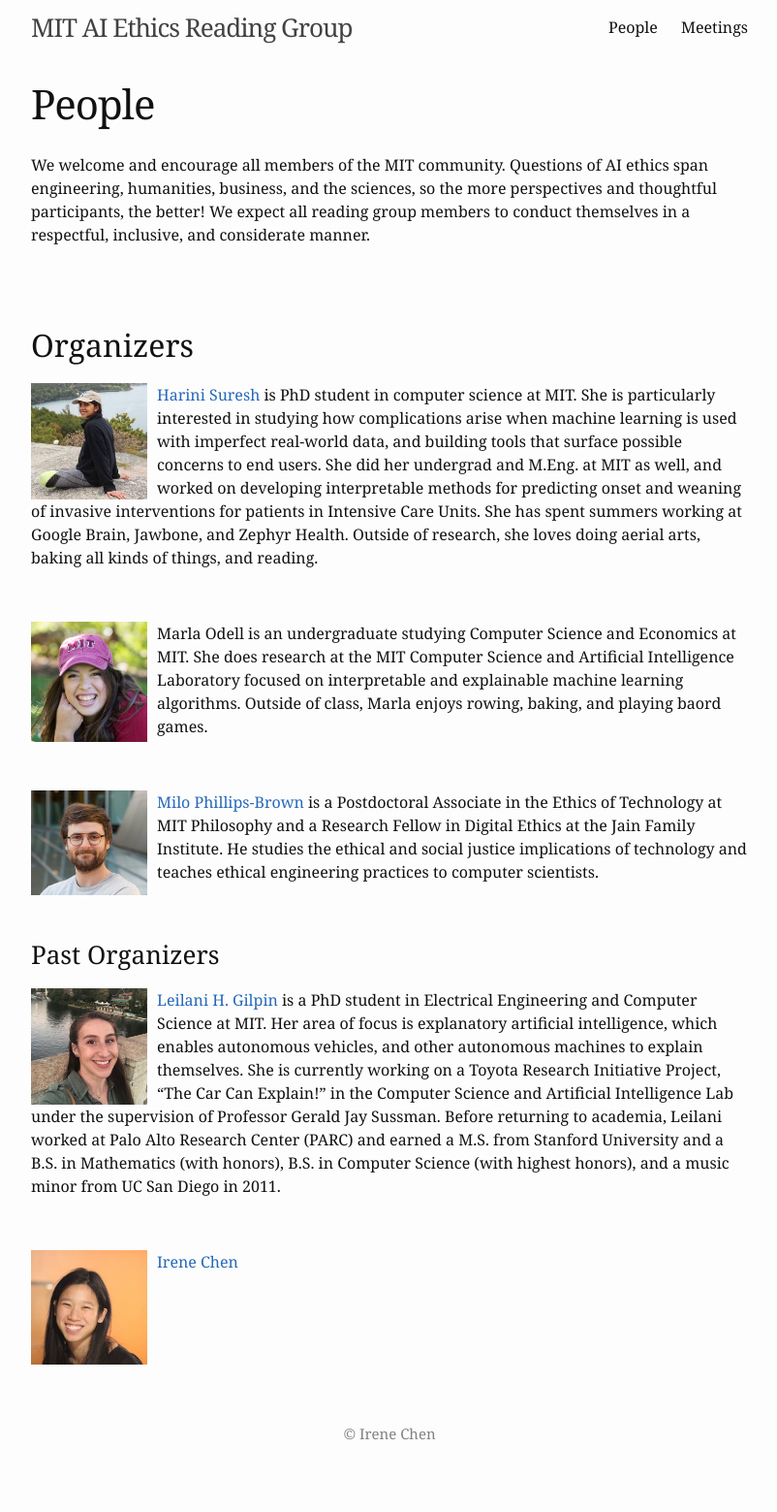
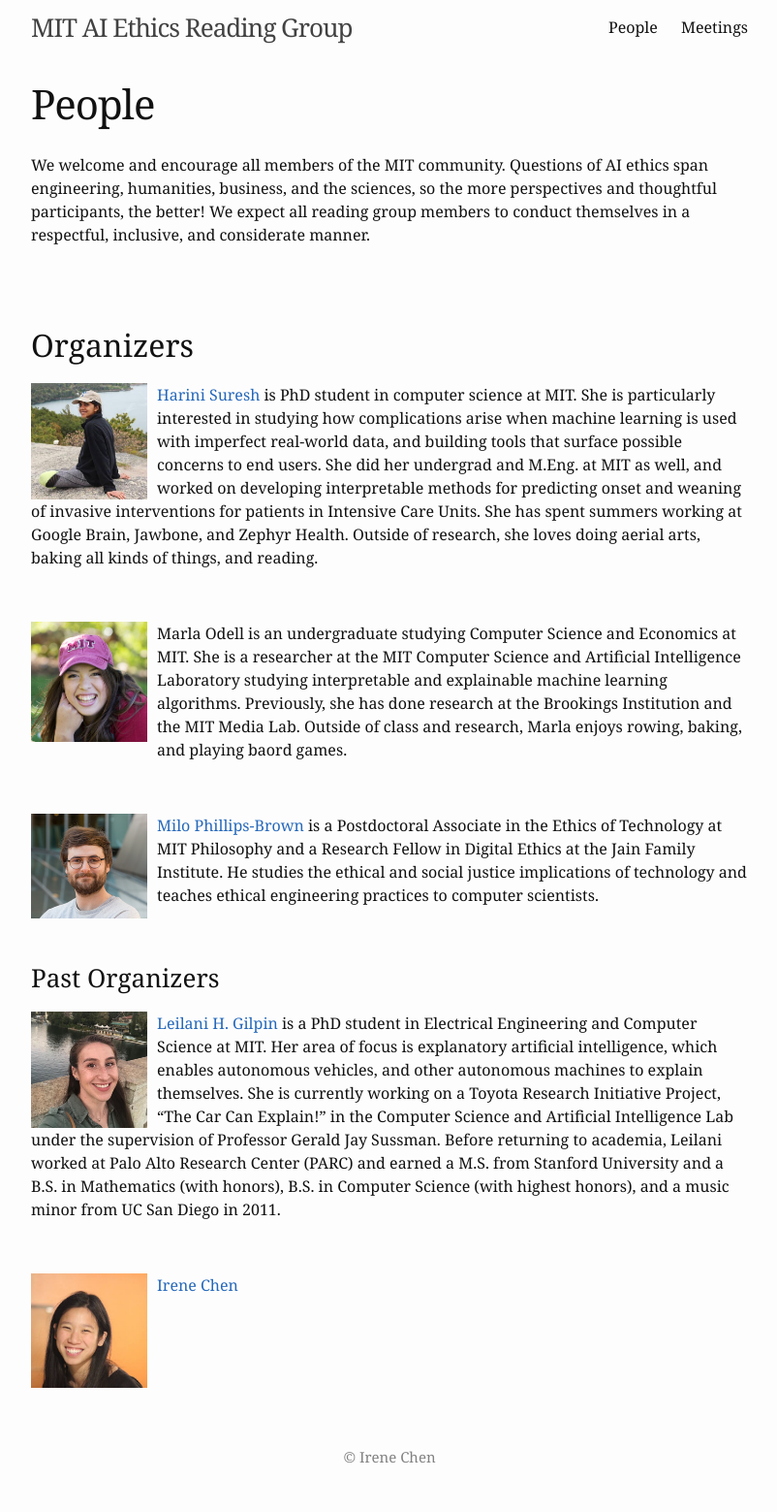
Before and after one commit to mitaiethics/mitaiethics.github.io, a Jekyll site: the page built from people.md, in a window 1280 px wide. Shown: the whole page at 97% size, without its empty margins (238-1040 px from the left). Built offline with Jekyll 4.4.1, drawn with Linux system fonts in a browser that asks for light colours; before the commit the page ends 1535 px from its top, so only the background shows below that.

Commit message:
Update Marla's Bio

```diff
--- a/people.md
+++ b/people.md
@@ -19,7 +19,7 @@ We welcome and encourage all members of the MIT community. Questions of AI ethic
 
 <p>
 <img src="/marla.png" alt="..." class="float-left mr-2" width="120px" style="float: left; margin-right: 10px;">
-Marla Odell is an undergraduate studying Computer Science and Economics at MIT. She does research at the MIT Computer Science and Artificial Intelligence Laboratory focused on interpretable and explainable machine learning algorithms. Outside of class, Marla enjoys rowing, baking, and playing baord games.
+Marla Odell is an undergraduate studying Computer Science and Economics at MIT. She is a researcher at the MIT Computer Science and Artificial Intelligence Laboratory studying interpretable and explainable machine learning algorithms. Previously, she has done research at the Brookings Institution and the MIT Media Lab. Outside of class and research, Marla enjoys rowing, baking, and playing baord games.
 </p>
 
 <br>
```
